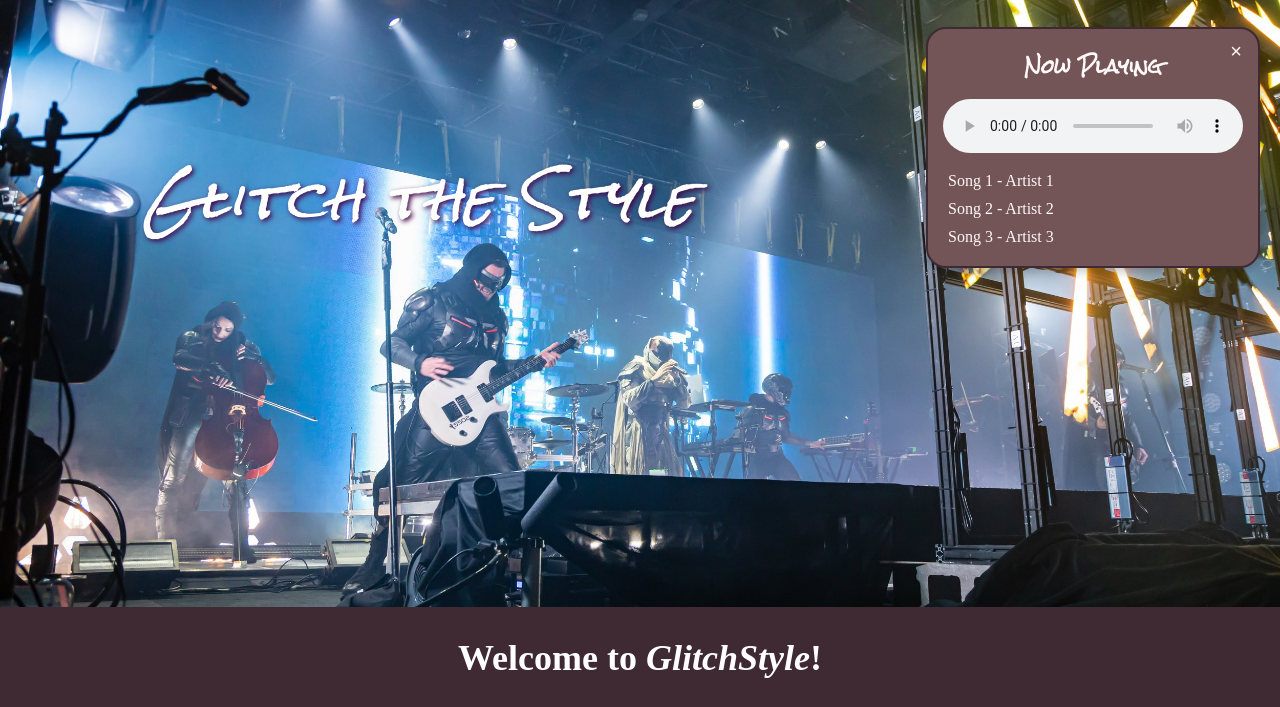
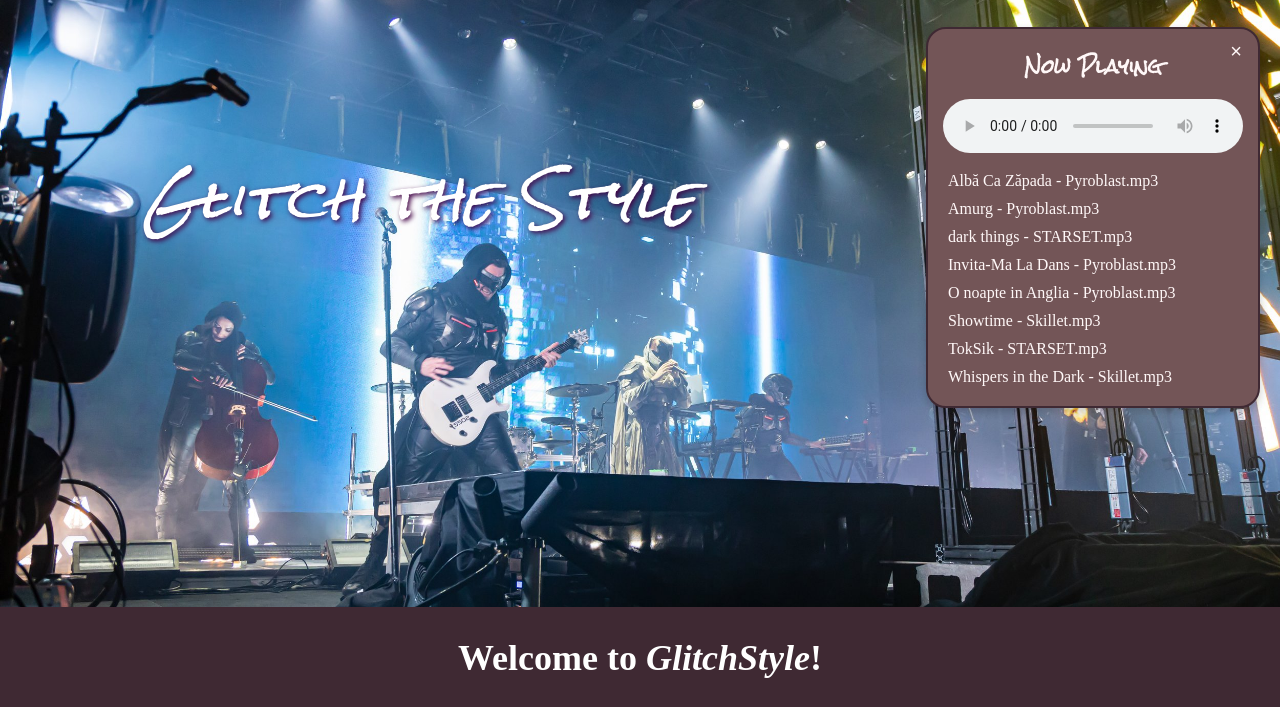
Before and after one commit to crististg/Team-Matrix-Glitch-iTec-2025, a website: page code/html/home.html in a window 1280 px wide. Shown: the part 93-800 px from the top of the page. Drawn offline with Linux system fonts and the light colour scheme; a web font is replaced by a local one.

Commit message:
Hai ca avem Playlist

```diff
--- a/code/css/header_footer.css
+++ b/code/css/header_footer.css
@@ -132,6 +132,23 @@ a {
     transition: transform 0.3s ease, background-color 0.3s ease;
 }
 
+.playlist {
+    list-style: none;
+    padding: 0;
+    margin: 0;
+}
+
+.playlist li {
+    padding: 10px;
+    cursor: pointer;
+    color: var(--text-color);
+    transition: background-color 0.3s ease;
+}
+
+.playlist li:hover {
+    background-color: var(--hover-color);
+}
+
 .reopen-btn:hover {
     transform: scale(1.1);
     background-color: var(--hover-color);
@@ -226,10 +243,6 @@ footer{
     transition: color 0.3s ease;
 }
 
-.footer-column ul li a:hover {
-
-}
-
 footer h1{
     font-family: var(--font-fam-branding);
     margin: 0;
--- a/code/html/home.html
+++ b/code/html/home.html
@@ -60,14 +60,11 @@
         <div class="music-player">
             <button class="close-btn">&times;</button>
             <h3>Now Playing</h3>
-            <audio id="audio-player" controls>
-                <source src="/public/music/song1.mp3" type="audio/mpeg">
+            <audio id="audio" controls>
+                <source src="" type="audio/mpeg">
                 Your browser does not support the audio element.
             </audio>
             <ul class="playlist">
-                <li data-src="/public/music/song1.mp3">Song 1 - Artist 1</li>
-                <li data-src="/public/music/song2.mp3">Song 2 - Artist 2</li>
-                <li data-src="/public/music/song3.mp3">Song 3 - Artist 3</li>
             </ul>
         </div>
 
--- a/code/javascript/music-player.js
+++ b/code/javascript/music-player.js
@@ -1,7 +1,21 @@
+const playlist = [
+    '/public/music/Albă Ca Zăpada - Pyroblast.mp3',
+    '/public/music/Amurg - Pyroblast.mp3',
+    '/public/music/dark things - STARSET.mp3',
+    '/public/music/Invita-Ma La Dans - Pyroblast.mp3',
+    '/public/music/O noapte in Anglia - Pyroblast.mp3',
+    '/public/music/Showtime - Skillet.mp3',
+    '/public/music/TokSik - STARSET.mp3',
+    '/public/music/Whispers in the Dark - Skillet.mp3'
+];
+
 document.addEventListener('DOMContentLoaded', () => {
     const closeButton = document.querySelector('.music-player .close-btn');
     const musicPlayer = document.querySelector('.music-player');
     const reopenButton = document.querySelector('.reopen-btn');
+    const audio = document.getElementById('audio');
+    const nowPlaying = document.getElementById('now-playing');
+    let currentSong=0;
 
     closeButton.addEventListener('click', () => {
         musicPlayer.style.display = 'none';
@@ -12,41 +26,32 @@ document.addEventListener('DOMContentLoaded', () => {
         musicPlayer.style.display = 'block';
         reopenButton.style.display = 'none';
     });
+
+    const playlistElement = document.querySelector('.playlist');
+
+    playlist.forEach((song, index) => {
+        const li = document.createElement('li');
+        li.textContent = song.split('/').pop();
+        li.addEventListener('click', () => loadSong(index));
+        playlistElement.appendChild(li);
     });
 
-const playlist = [
-    'public/music/Albă Ca Zăpada - Pyroblast.mp3',
-    'public/music/Amurg - Pyroblast.mp3',
-    'public/music/dark things - STARSET.mp3',
-    'public/music/Invita-Ma La Dans - Pyroblast.mp3',
-    'public/music/O noapte in Anglia - Pyroblast.mp3',
-    'public/music/Showtime - Skillet.mp3',
-    'public/music/TokSik - STARSET.mp3',
-    'public/music/Whispers in the Dark - Skillet.mp3'
-  ];
+    function loadSong(index) {
+        currentSong = index;
 
-  let currentSong = 0;
-  const audio = document.getElementById('audio');
-  const nowPlaying = document.getElementById('now-playing');
+        document.querySelectorAll('.playlist li').forEach(li => li.classList.remove('active'));
 
-  function loadSong(index) {
+        playlistElement.children[index].classList.add('active');
+
         audio.src = playlist[index];
         nowPlaying.textContent = 'Now Playing: ' + playlist[index].split('/').pop();
         audio.play();
     }
 
-  function nextSong() {
+    audio.addEventListener('ended', () => {
         currentSong = (currentSong + 1) % playlist.length;
         loadSong(currentSong);
-  }
+    });
 
-  function prevSong() {
-    currentSong = (currentSong - 1 + playlist.length) % playlist.length;
     loadSong(currentSong);
-  }
-
-  // Auto-play the first song on load
-  window.onload = () => loadSong(currentSong);
-
-  // Auto-play next when current ends
-  audio.addEventListener('ended', nextSong);
+});
```
Also changed, not shown: code/html/about.html (+1 -1 lines), code/html/products.html (+2 -5 lines), 1 other file. Lines whose indentation alone changed are shown as unchanged.
